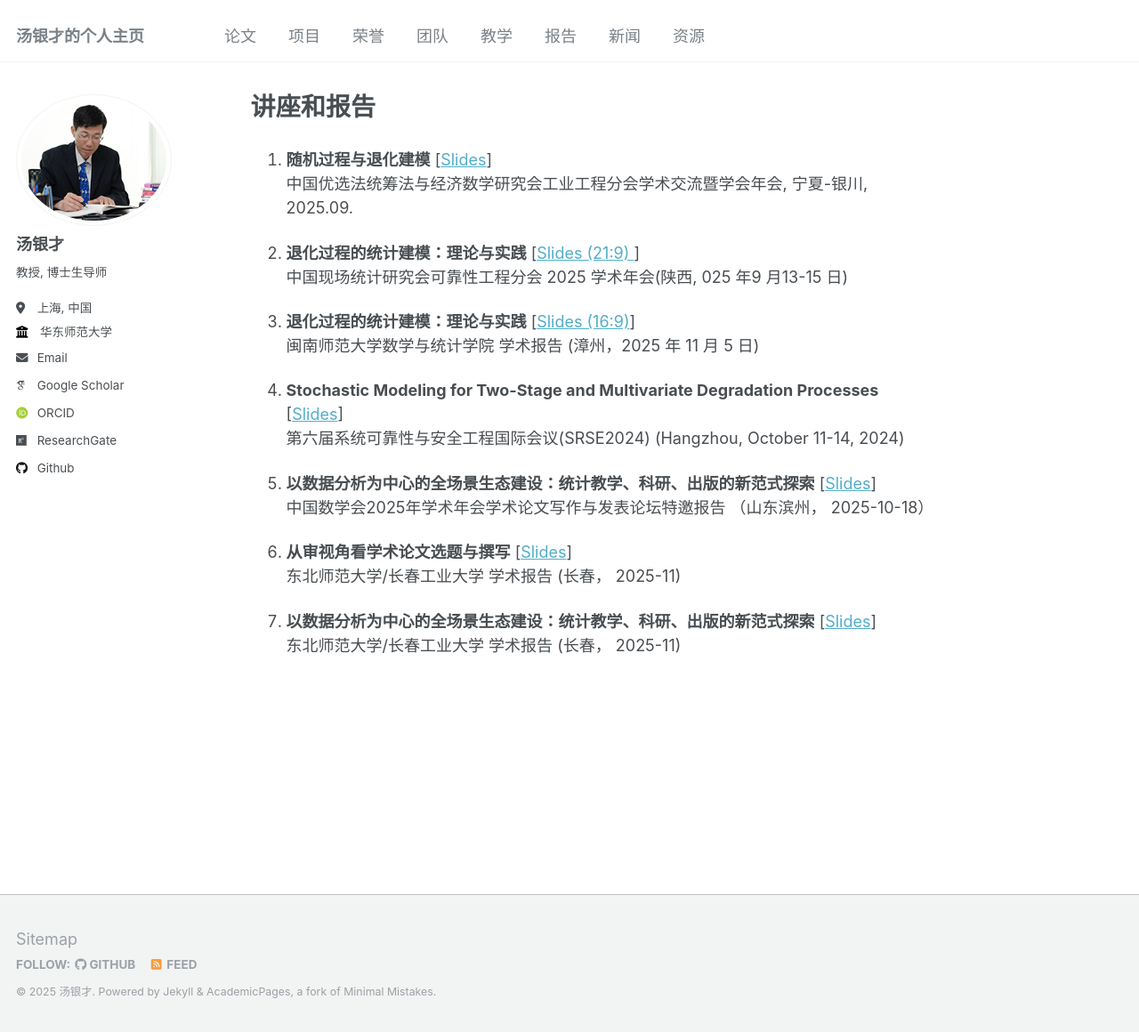
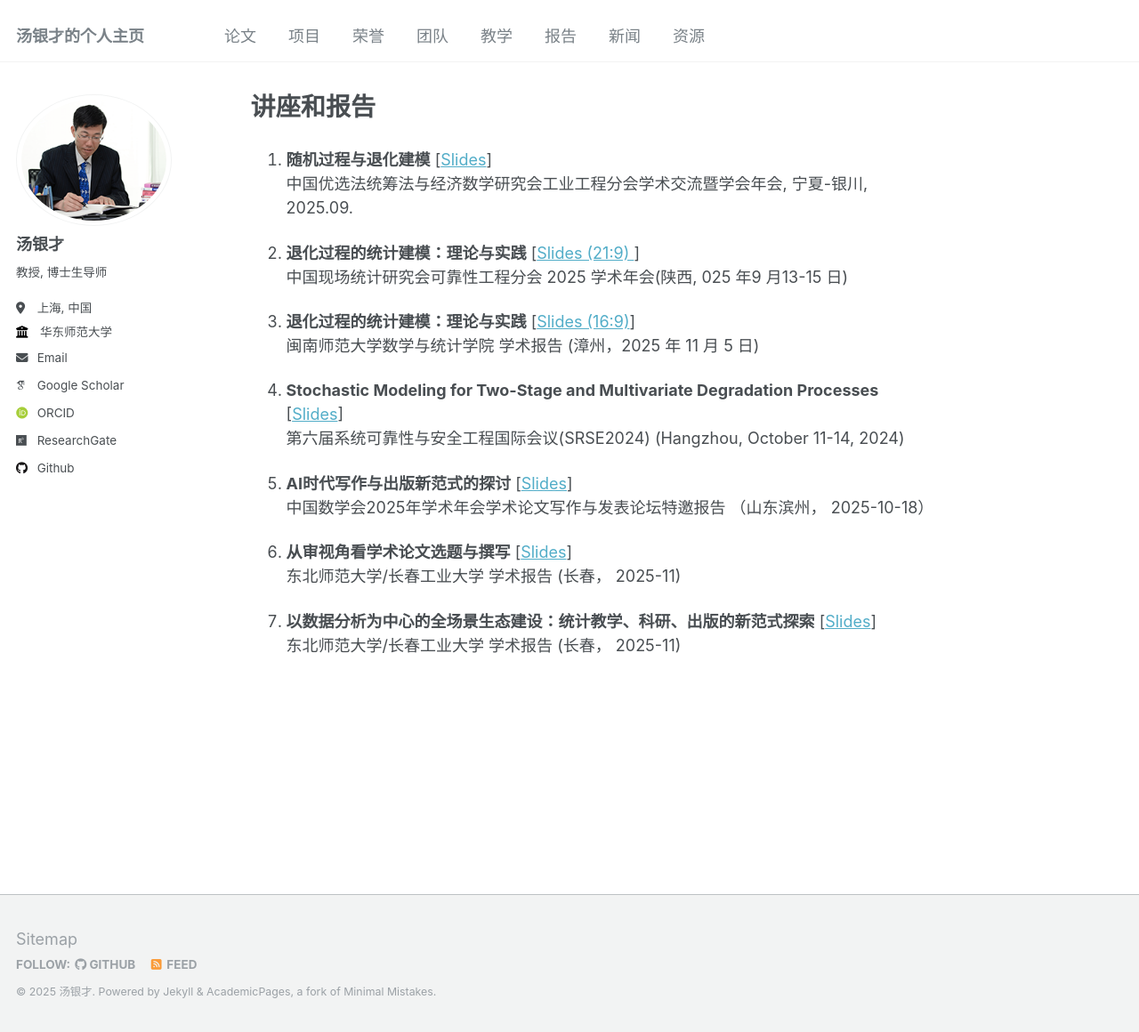
Before and after one commit to tangyc8866/tangyc8866.github.io, a Jekyll site: the page built from _pages/talks.md, in a window 1280 px wide and 1160 px high. Shown: the whole window at 89% size. Built offline with Jekyll 4.4.1, drawn with Linux system fonts in a browser that asks for light colours; some web fonts are replaced.

Commit message:
Update talks.md

```diff
--- a/_pages/talks.md
+++ b/_pages/talks.md
@@ -16,7 +16,7 @@ author_profile: true
 1. **Stochastic Modeling for Two-Stage and Multivariate Degradation Processes** [<a href="/files/slides/Tang-SRSE2024.pdf">Slides</a>]
    第六届系统可靠性与安全工程国际会议(SRSE2024) (Hangzhou, October 11-14, 2024)
 
-1. **以数据分析为中心的全场景生态建设：统计教学、科研、出版的新范式探索** [<a href="https://tangyc8866.github.io/Quarto-slides-1/">Slides</a>]
+1. **AI时代写作与出版新范式的探讨** [<a href="https://tangyc8866.github.io/Quarto-slides-1/">Slides</a>]
    中国数学会2025年学术年会学术论文写作与发表论坛特邀报告 （山东滨州， 2025-10-18）
 
 1. **从审视角看学术论文选题与撰写** [<a href="https://tangyc8866.github.io/Writing-tutorial/">Slides</a>]
```
